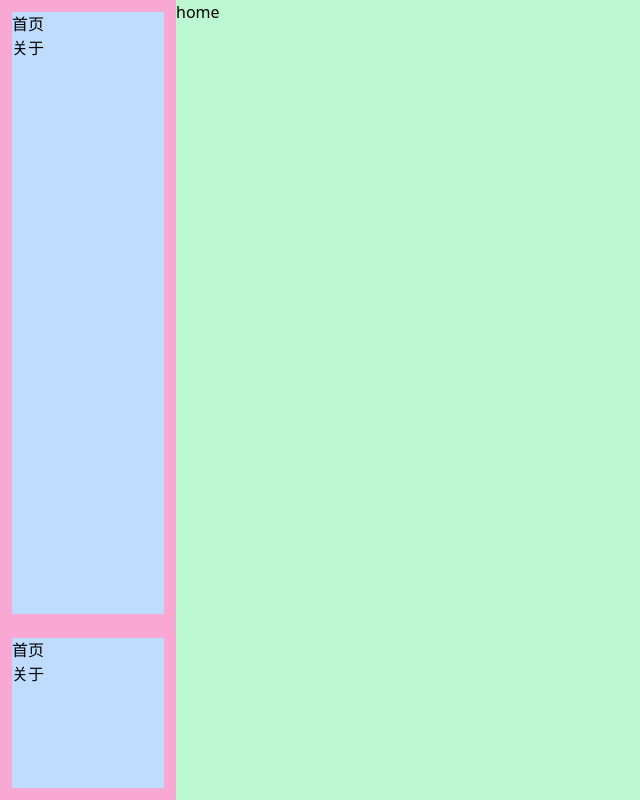
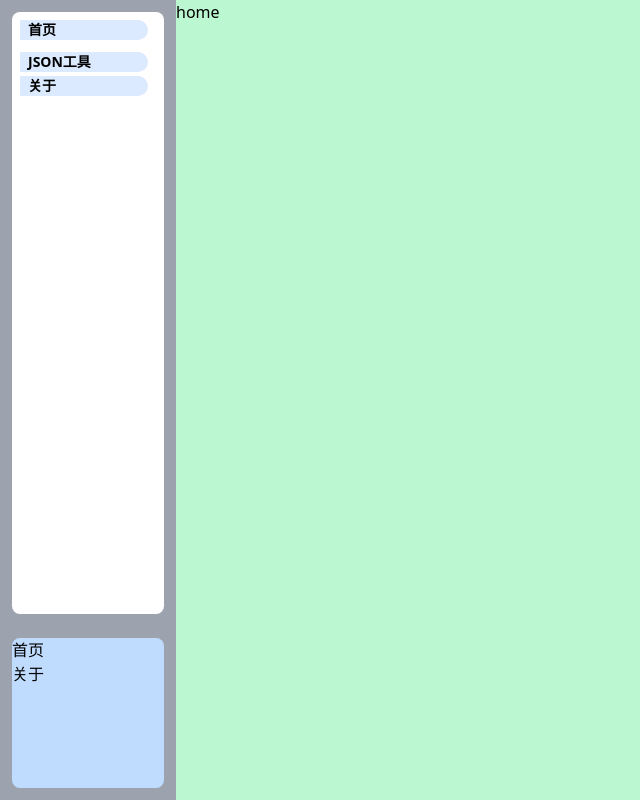
Before and after one commit to Bear-V/bear-tools, a React (Vite) app: page /home in a window 1280 px wide. Shown: the whole page, without its empty margins (0-640 px from the left). Built offline with nearby package versions, Linux system fonts and the light colour scheme.

Commit message:
feature(dev): 添加滚动条样式,抽取侧边栏按钮模块

```diff
--- /dev/null
+++ b/src/component/Button/index.jsx
@@ -0,0 +1,13 @@
+function Button({ click, name }) {
+  return (
+    <div
+      className="select-none m-2 pl-2 w-32 text-left text-sm font-bold rounded-r-full bg-blue-100 cursor-pointer
+                 hover:bg-blue-200 hover:shadow-lg hover:text-white active:bg-blue-300"
+      onClick={click}
+    >
+      {name}
+    </div>
+  );
+}
+
+export default Button;
--- a/src/component/Content/index.jsx
+++ b/src/component/Content/index.jsx
@@ -3,8 +3,8 @@ import {Outlet} from "react-router-dom";
 function GlobalContent() {
     return (
         <>
-            <div className="flex-auto h-screen bg-green-200">
-                <Outlet />
+            <div className="flex-auto flex flex-col  h-screen bg-green-200">
+                <Outlet/>
             </div>
         </>
     );
--- a/src/component/Sidebar/index.jsx
+++ b/src/component/Sidebar/index.jsx
@@ -1,21 +1,25 @@
 import { useNavigate } from 'react-router-dom';
+import Button from '../Button/index.jsx';
+
 
 function GlobalSidebar() {
   const navigate = useNavigate();
 
   return (
       <>
-      <div className="flex-none w-44 h-screen bg-pink-300 flex flex-col">
-        <div className="m-3 bg-blue-200 h-4/5 ">
-          <div className="button-div" onClick={() => navigate('/home')}>
-            首页
-          </div>
-          <div className="button-div" onClick={() => navigate('/about')}>
-            关于
-          </div>
+        <div className="flex-none w-44 h-screen bg-gray-400 flex flex-col">
+          <div
+              className="m-3 bg-white h-4/5 flex flex-col space-y-1 rounded-lg
+                    overflow-y-scroll
+                    scrollbar-thin scrollbar-track-gray-100 scrollbar-thumb-gray-100
+                    hover:scrollbar-thumb-blue-400"
+          >
+            <Button name="首页" click={() => navigate('/home')}/>
+            <Button name="JSON工具" click={() => navigate('/jsonTool')}/>
+            <Button name="关于" click={() => navigate('/about')}/>
           </div>
 
-        <div className="m-3 bg-blue-200 h-1/5 ">
+          <div className="m-3 bg-blue-200 h-1/5 rounded-lg">
             <div className="button-div" onClick={() => navigate('/home')}>
               首页
             </div>
--- a/src/main.css
+++ b/src/main.css
@@ -6,11 +6,3 @@
     padding: 0;
     margin: 0;
 }
-
-.frame {
-    @apply flex
-}
-
-.button-div {
-
-}
--- a/src/router/index.jsx
+++ b/src/router/index.jsx
@@ -55,5 +55,5 @@ function BeforeEach({ route, children }) {
     // navigate('/login');
   }
 
-  return route.children ? <div className="frame">{children}</div> : children
+  return route.children ? <div className="flex">{children}</div> : children
 }
--- a/src/router/routes.js
+++ b/src/router/routes.js
@@ -1,7 +1,9 @@
 import Layout from '../layouts/Base';
+import About from '../views/About';
 import ErrorPage from '../views/Error/404.jsx';
 import Home from '../views/Home';
-import About from '../views/About'
+import JsonTool from '../views/JsonTool/index.jsx';
+
 
 export default [
   {
@@ -22,6 +24,13 @@ export default [
         },
       },
       {
+        path: '/jsonTool',
+        component: () => import('../views/JsonTool'),
+        meta: {
+          title: 'JSON工具',
+        },
+      },
+      {
         path: '/about',
         component: () => import('../views/About'),
         element: About,
--- /dev/null
+++ b/src/views/JsonTool/index.jsx
@@ -0,0 +1,18 @@
+function Index() {
+  return (
+    <>
+      <div className="h-8 text-center">JSON Tool</div>
+      <div className="m-2 h-screen bg-red-200 flex flex-row space-x-1">
+        <div className="flex-1 bg-pink-300 p-2 w-full h-full">
+          <textarea className="w-full h-full bg-gray-50 rounded-lg focus:outline-none focus:ring-2 focus:ring-blue-200 "></textarea>
+        </div>
+        <div className="bg-blue-300">文字按钮</div>
+        <div className="flex-1 bg-orange-300 p-2 w-full h-full">
+          <textarea className="w-full h-full bg-gray-50 rounded-lg"></textarea>
+        </div>
+      </div>
+    </>
+  );
+}
+
+export default Index;
--- a/tailwind.config.cjs
+++ b/tailwind.config.cjs
@@ -4,5 +4,10 @@ module.exports = {
   theme: {
     extend: {},
   },
-  plugins: [],
+  plugins: [
+    require('tailwind-scrollbar')
+  ],
+  variants: {
+    scrollbar: ['rounded']
+  }
 }
```
Also changed, not shown: package.json (+4 -3 lines), src/component/Sidebar/button_list.jsx (deleted). Lines whose indentation alone changed are shown as unchanged.
